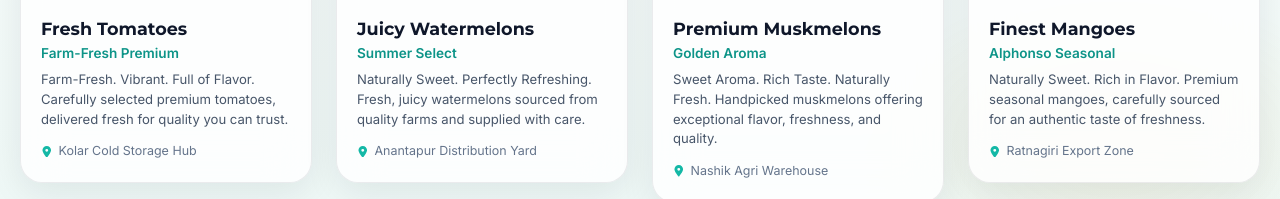
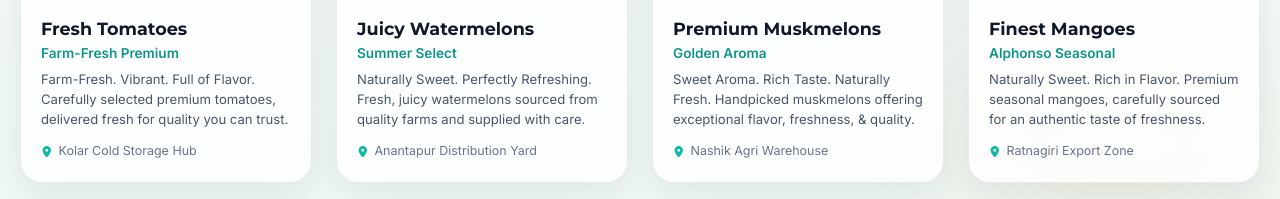
Before and after one commit to vegetabletonnes/vegetablestonnes, a React (Vite) app in the folder frontend/: page /products in a window 1280 px wide. Shown: the part 583-782 px from the top of the page. Built offline with nearby package versions, Linux system fonts and the light colour scheme; no server answers.

Commit message:
Update defaultProducts.js

```diff
--- a/frontend/src/data/defaultProducts.js
+++ b/frontend/src/data/defaultProducts.js
@@ -38,7 +38,7 @@ export const DEFAULT_PRODUCTS = [
     variety: 'Golden Aroma',
     grade: 'A',
     description:
-      'Sweet Aroma. Rich Taste. Naturally Fresh. Handpicked muskmelons offering exceptional flavor, freshness, and quality.',
+      'Sweet Aroma. Rich Taste. Naturally Fresh. Handpicked muskmelons offering exceptional flavor, freshness, & quality.',
     warehouse: 'Nashik Agri Warehouse',
     origin: 'Nashik, Maharashtra',
     basePricePerTon: 14000,
```
